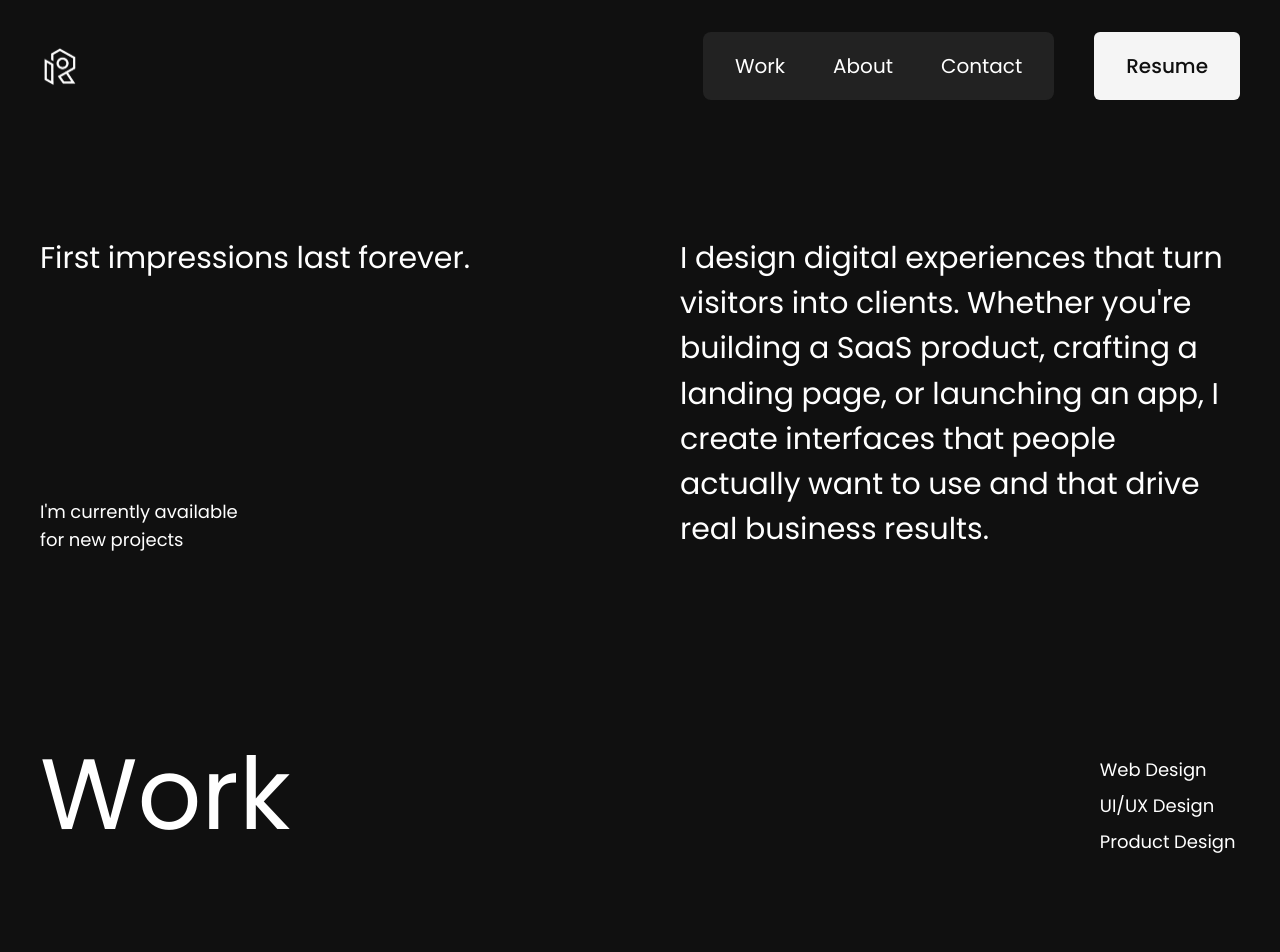
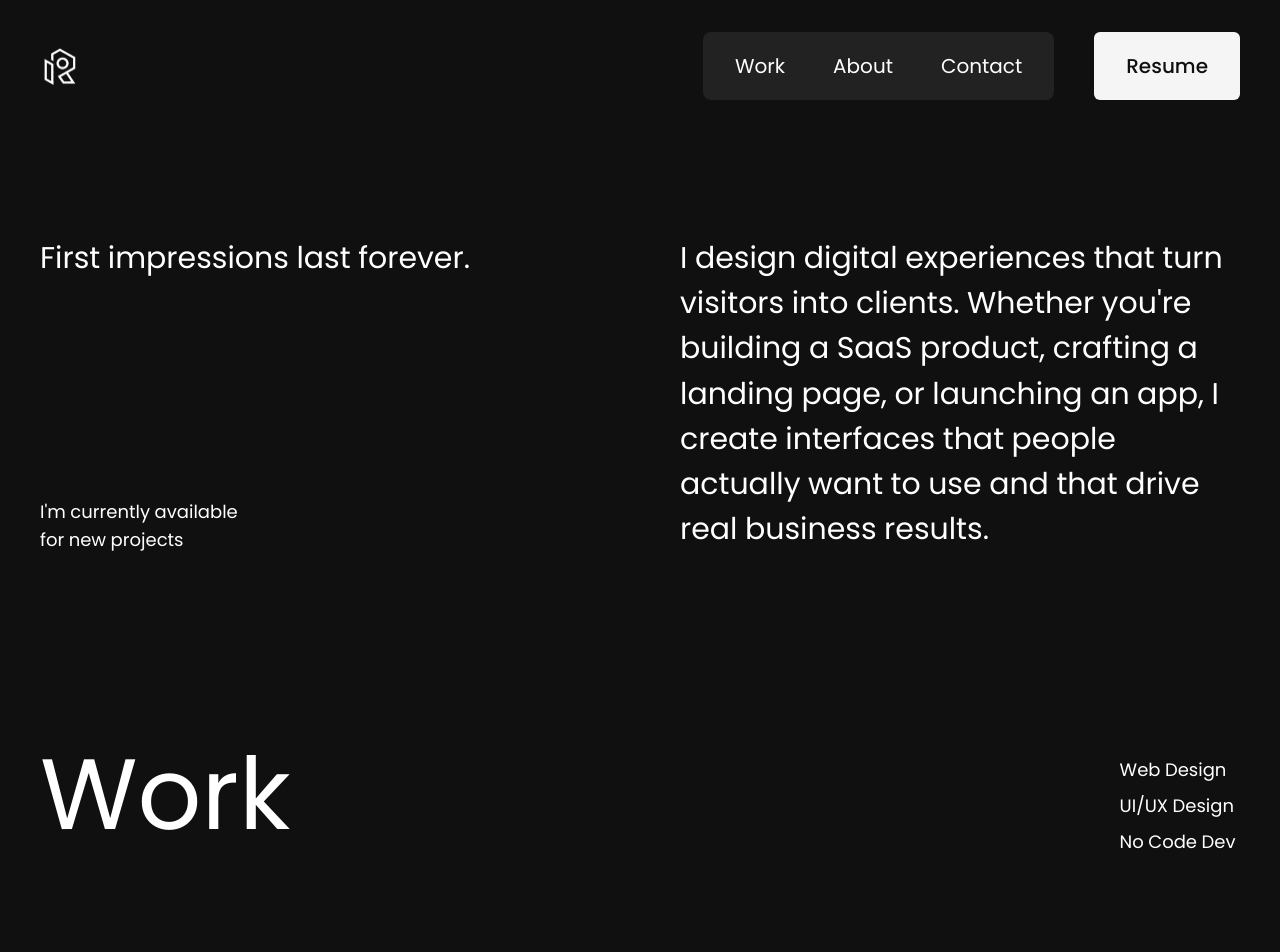
Before and after one commit to IAMBEASTRISHAB/rish-portfolio, a React (Vite) app: page / in a window 1280 px wide. Shown: the top 952 px of the page. Built offline with nearby package versions, Linux system fonts and the light colour scheme.

Commit message:
initial commit

```diff
--- a/src/pages/Home.jsx
+++ b/src/pages/Home.jsx
@@ -79,7 +79,7 @@ export default function Home() {
                 UI/UX Design
               </AnimatedText>
               <AnimatedText tag="span" delay={alreadySeen ? 0 : 2.8} className="block">
-                Product Design
+               No Code Dev
               </AnimatedText>
             </p>
           </div>
```
